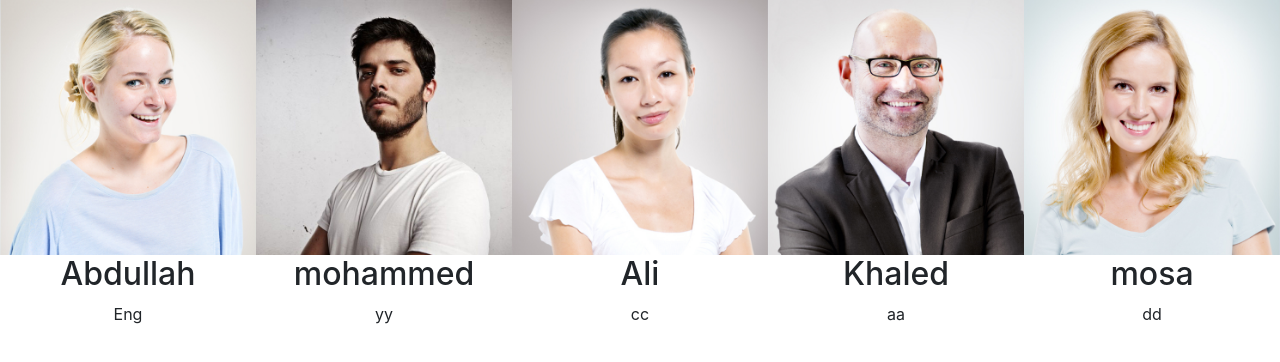
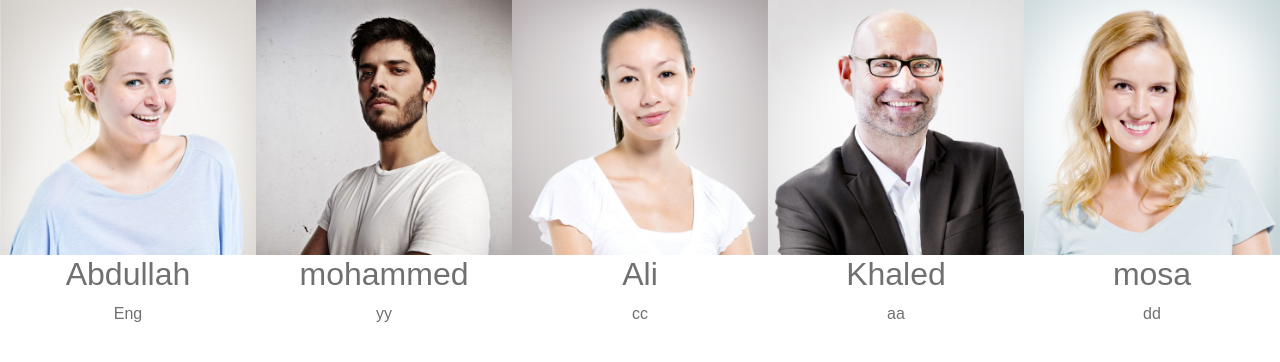
Before and after one commit to Abdullah2000Habib/React_Project02, a React (Create React App) app: page / in a window 1280 px wide. Shown: the top 362 px of the page. Built offline with nearby package versions, Linux system fonts and the light colour scheme.

Commit message:
Video 13- Config File

```diff
--- a/src/App.js
+++ b/src/App.js
@@ -1,7 +1,7 @@
 import React from 'react'
 import CreativeSpeakers from './design-system/components/CreativeSpeakers/CreativeSpeakers'
 import speakerData from './design-system/components/CreativeSpeakers/Data'
-
+import './design-system/main.css'
 function App() {
   const speakerDataList = speakerData.map((item) => {
     return (
--- a/src/design-system/components/CreativeSpeakers/Styles.jsx
+++ b/src/design-system/components/CreativeSpeakers/Styles.jsx
@@ -1,7 +1,8 @@
 import styled from '@emotion/styled'
-
+import theme from '../../config'
 export const SpeakersWrapper = styled('div')`
   lable: SpeakersWrapper;
   width: 285px;
   /* text-align:  'center' */
+  color: ${theme.gray};
 `
--- a/src/design-system/components/Overview/Styles.jsx
+++ b/src/design-system/components/Overview/Styles.jsx
@@ -1,4 +1,5 @@
 import styled from '@emotion/styled'
+import theme from '../../config'
 
 export const OverviewWrapper = styled('div')`
   label: OverviewWrapper;
@@ -12,5 +13,5 @@
 `
 export const Description = styled('p')`
   label: Description;
-  color: #707070;
+  color: ${theme.gray};
 `
--- /dev/null
+++ b/src/design-system/config.jsx
@@ -0,0 +1,7 @@
+const theme = {
+  primary: '#f2545f',
+  secondery: '#090707',
+  gray: '#707070',
+}
+
+export default theme
--- /dev/null
+++ b/src/design-system/main.css
@@ -0,0 +1,7 @@
+body {
+
+    padding: 0;
+    margin: 0;
+    font-family: sans-serif;
+    box-sizing: border-box;
+}
```
